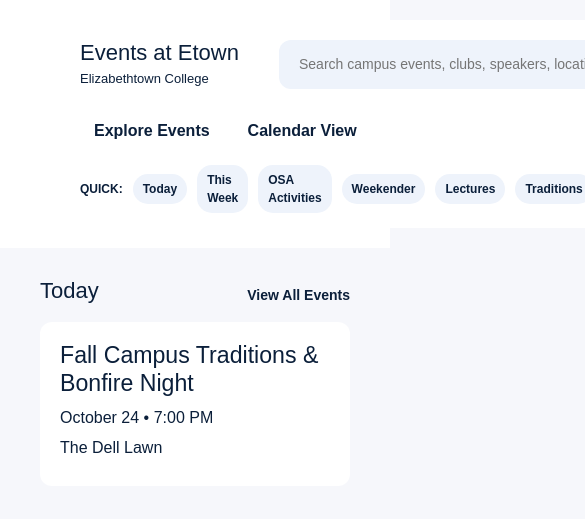
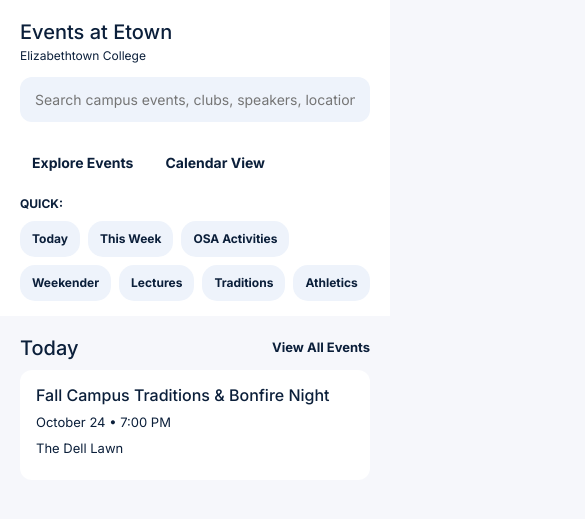
Before and after one commit to Etown-CS310/EventsCalendar, a plain HTML site: page index.html in a window 390 px wide. Shown: the top 519 px of the page, 585 px wide, since content can reach past the window. Drawn offline with nearby package versions, Linux system fonts and the light colour scheme.

Commit message:
more progress on my search

```diff
--- a/css/navbar.css
+++ b/css/navbar.css
@@ -1,3 +1,4 @@
+
 .site-header {
     background-color: white;
     display: flex;
@@ -18,6 +19,7 @@
 
 .search-bar {
     flex: 1;
+    min-width: 0;
 }
 
 .search-bar input {
@@ -27,6 +29,7 @@
     border-radius: 12px;
     background-color: #eef3fb;
     font-size: 14px;
+    box-sizing: border-box;
 }
 
 .main-nav {
@@ -66,3 +69,57 @@
     padding: 6px 10px;
     border-radius: 15px;
 }
+
+@media (max-width: 600px) {
+    .site-header {
+        flex-direction: column;
+        align-items: stretch;
+        gap: 12px;
+        padding: 20px;
+    }
+
+    .site-title h1 {
+        font-size: 20px;
+    }
+
+    .site-title p {
+        font-size: 12px;
+    }
+
+    .search-bar {
+        width: 100%;
+        flex: none;
+    }
+
+    .search-bar input {
+        width: 100%;
+        padding: 12px 15px;
+        box-sizing: border-box;
+    }
+
+    .main-nav {
+        flex-wrap: wrap;
+        padding: 0 20px 12px;
+        gap: 8px;
+    }
+
+    .main-nav a {
+        padding: 10px 12px;
+        font-size: 14px;
+    }
+
+    .quick-links {
+        flex-wrap: wrap;
+        padding: 0 20px 15px;
+        gap: 8px;
+    }
+
+    .quick-links span {
+        width: 100%;
+    }
+
+    .quick-links a {
+        padding: 9px 12px;
+        font-size: 12px;
+    }
+}
--- a/css/style.css
+++ b/css/style.css
@@ -1,81 +1,14 @@
+
 * {
     box-sizing: border-box;
 }
 
 body {
     margin: 0;
-    font-family: Arial, sans-serif;
+    font-family: 'Inter', sans-serif;
     background-color: #f6f7fb;
     color: #0b1f3a;
 }
-
-header {
-    background-color: white;
-    display: flex;
-    align-items: center;
-    padding: 20px 40px;
-    gap: 40px;
-}
-.site-title h1 {
-    margin: 0;
-    font-size: 22px;
-}
-
-.site-title p {
-    margin: 3px 0 0;
-    font-size: 13px;
-}
-.search-bar {
-    flex: 1;
-}
-
-.search-bar input {
-    width: 100%;
-    padding: 14px 20px;
-    border: none;
-    border-radius: 12px;
-    background-color: #eef3fb;
-    font-size: 14px;
-}
-
-.main-nav {
-    background-color: white;
-    display: flex;
-    gap: 10px;
-    padding: 0 40px 12px;
-}
-
-.main-nav a {
-    color: #0b1f3a;
-    text-decoration: none;
-    font-weight: bold;
-    padding: 10px 14px;
-    border-radius: 8px;
-}
-
-.quick-links {
-    background-color: white;
-    display: flex;
-    align-items: center;
-    gap: 10px;
-    padding: 0 40px 15px;
-}
-
-.quick-links span {
-    font-size: 12px;
-    font-weight: bold;
-}
-
-.quick-links a {
-    background-color: #eef3fb;
-    color: #0b1f3a;
-    text-decoration: none;
-    font-size: 12px;
-    font-weight: bold;
-    padding: 6px 10px;
-    border-radius: 15px;
-}
-/* Homepage Events */
 
 .homepage {
     padding: 30px 40px;
@@ -90,10 +23,12 @@
     display: flex;
     justify-content: space-between;
     align-items: center;
+    gap: 15px;
 }
 
 .section-heading h2 {
     font-size: 22px;
+    margin: 0;
 }
 
 .section-heading a {
@@ -108,12 +43,67 @@
     padding: 20px;
     border-radius: 12px;
     margin-top: 10px;
+    width: 100%;
 }
 
 .event-card h3 {
     margin-top: 0;
+    font-size: 18px;
 }
 
 .event-card p {
     margin: 6px 0;
+    font-size: 14px;
 }
+
+@media (max-width: 600px) {
+    .homepage {
+        padding: 20px;
+    }
+
+    .section-heading {
+        flex-wrap: wrap;
+    }
+
+    .section-heading h2 {
+        font-size: 20px;
+    }
+
+    .section-heading a {
+        font-size: 13px;
+    }
+
+    .event-card {
+        padding: 16px;
+    }
+
+    .event-card h3 {
+        font-size: 16px;
+    }
+
+    .event-card p {
+        font-size: 13px;
+    }
+}
+#navbar {
+    width: 100%;
+}
+
+@media (max-width: 600px) {
+    .site-header {
+        display: flex;
+        flex-direction: column;
+        align-items: stretch;
+        width: 100%;
+    }
+
+    .search-bar {
+        width: 100%;
+        flex: none;
+    }
+
+    .search-bar input {
+        display: block;
+        width: 100%;
+    }
+}
--- a/index.html
+++ b/index.html
@@ -10,6 +10,9 @@
     <link href="https://cdn.jsdelivr.net/npm/bootstrap@5.3.8/dist/css/bootstrap.min.css" rel="stylesheet">
     <link rel="stylesheet" href="css/navbar.css">
     <link rel="stylesheet" href="css/style.css">
+    <link rel="preconnect" href="https://fonts.googleapis.com">
+    <link rel="preconnect" href="https://fonts.gstatic.com" crossorigin>
+    <link href="https://fonts.googleapis.com/css2?family=Inter:wght@400;500;600;700&display=swap" rel="stylesheet">
 
     <script src="https://code.jquery.com/jquery-4.0.0.js" defer></script>
     <script src="https://cdn.jsdelivr.net/npm/bootstrap@5.3.8/dist/js/bootstrap.bundle.min.js" defer></script>
```
Also changed, not shown: events.html (+4 -0 lines).
